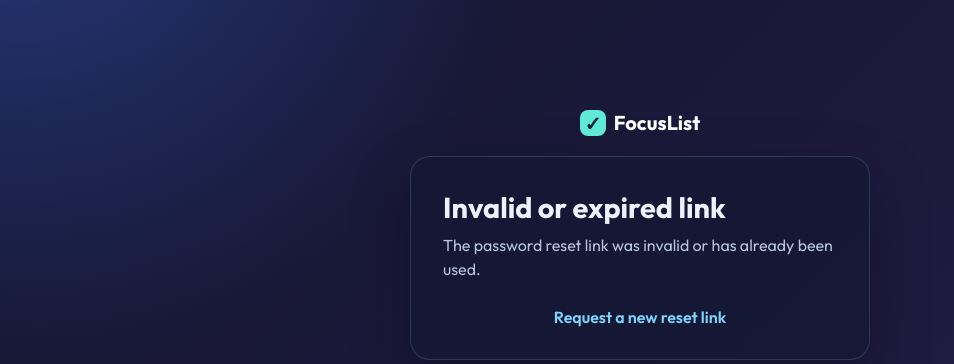
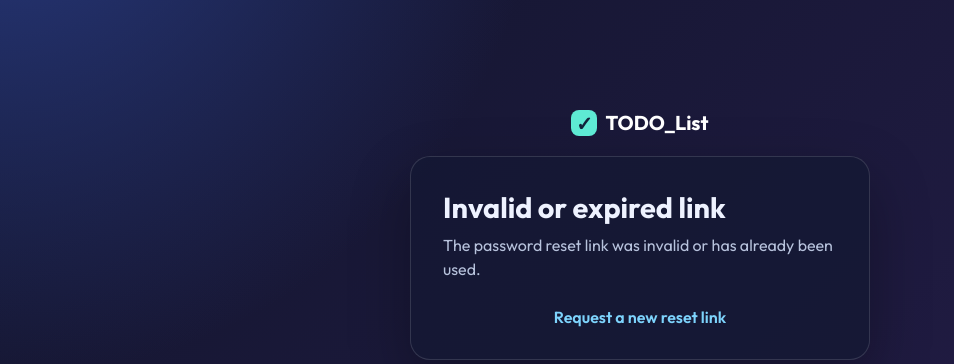
Before and after one commit to Abhi3468/Todo, a Django app: page /reset/1/1/ in a window 1280 px wide. Shown: the part 165-529 px from the top of the page, without its empty margins (0-954 px from the left). Run offline with Django 5.2, Linux system fonts and the light colour scheme.

Commit message:
style: rename brand from FocusList to TODO_List in base.html

```diff
--- a/tasks/templates/registration/base.html
+++ b/tasks/templates/registration/base.html
@@ -1,23 +1,26 @@
 {% load static %}
 <!doctype html>
 <html lang="en">
+
 <head>
     <meta charset="utf-8">
     <meta name="viewport" content="width=device-width, initial-scale=1">
-    <title>{% block title %}FocusList{% endblock %}</title>
+    <title>{% block title %}TODO_List{% endblock %}</title>
     <link rel="stylesheet" href="{% static 'tasks/css/auth.css' %}">
 </head>
+
 <body class="auth-page">
     <main class="auth-shell">
-        <a class="brand" href="{% url 'login' %}"><span>✓</span> FocusList</a>
+        <a class="brand" href="{% url 'login' %}"><span>✓</span> TODO_List</a>
         <section class="auth-card">
             {% if messages %}
-                <div class="messages" aria-live="polite">
-                    {% for message in messages %}<p class="message {{ message.tags }}">{{ message }}</p>{% endfor %}
-                </div>
+            <div class="messages" aria-live="polite">
+                {% for message in messages %}<p class="message {{ message.tags }}">{{ message }}</p>{% endfor %}
+            </div>
             {% endif %}
             {% block content %}{% endblock %}
         </section>
     </main>
 </body>
+
 </html>
```
